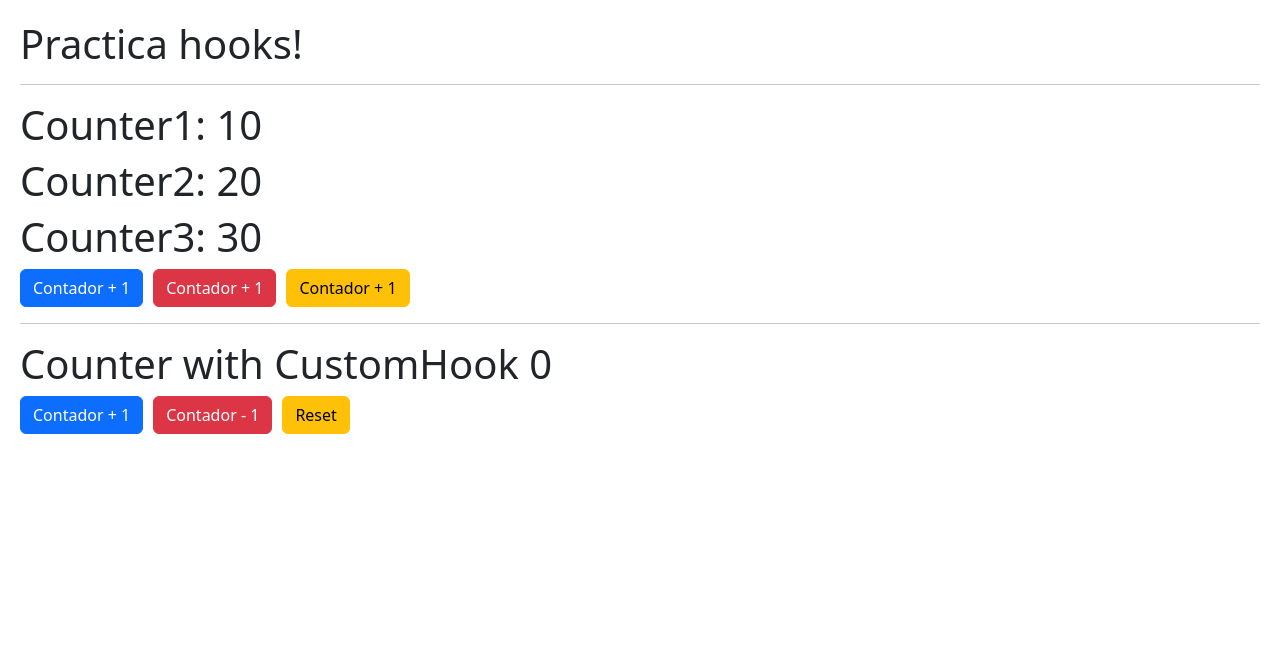
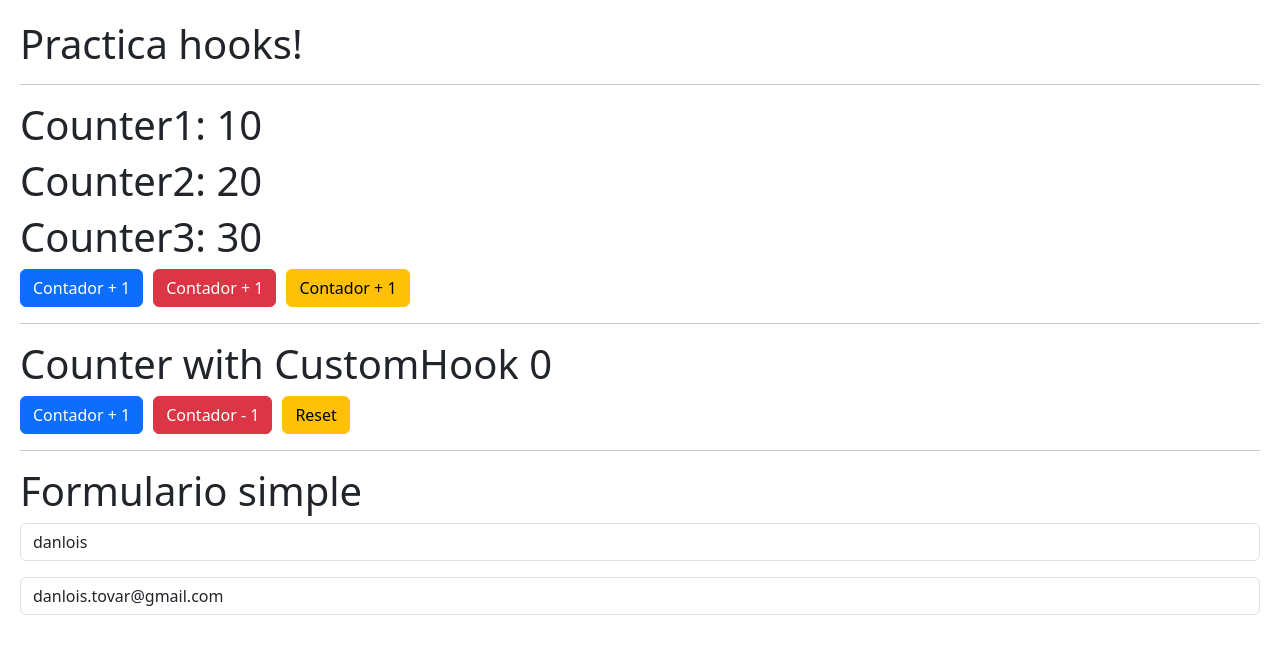
Before and after one commit to DanloisTovar/hook-app, a React (Vite) app: page / in a window 1280 px wide. Shown: the top 654 px of the page. Built offline with nearby package versions, Linux system fonts and the light colour scheme.

Commit message:
practices useState and useEffect.

```diff
--- a/src/App.jsx
+++ b/src/App.jsx
@@ -1,7 +1,7 @@
 import React from 'react';
 
 // import componetents:
-import { CounterApp, CounterwithCustomHook } from './components';
+import { CounterApp, CounterwithCustomHook, SimpleForm } from './components';
 
 function App() {
     return (
@@ -11,7 +11,9 @@ function App() {
                 <hr />
                 <CounterApp />
                 <hr />
-                {<CounterwithCustomHook />}
+                <CounterwithCustomHook />
+                <hr />
+                <SimpleForm />
             </div>
         </div>
     );
--- /dev/null
+++ b/src/components/SimpleForm.jsx
@@ -0,0 +1,57 @@
+import React, { useEffect, useState } from 'react';
+
+export const SimpleForm = () => {
+    const [formState, setFormState] = useState({
+        username: 'danlois',
+        email: 'danlois.tovar@gmail.com',
+    });
+
+    const { username, email } = formState;
+
+    const onInputChange = ({ target }) => {
+        const { name, value } = target;
+
+        setFormState({
+            ...formState,
+            [name]: value,
+        });
+    };
+
+    useEffect(() => {
+        console.log('useEffet called');
+    }, []);
+
+    useEffect(() => {
+        console.log('form change');
+    }, [formState]);
+
+    useEffect(() => {
+        console.log('email change');
+    }, [email]);
+
+    return (
+        <div>
+            <h1>Formulario simple</h1>
+
+            <input
+                type="text"
+                className="form-control"
+                placeholder="Username"
+                name="username"
+                value={username}
+                onChange={onInputChange}
+            />
+
+            {/* email */}
+
+            <input
+                type="email"
+                className="form-control mt-3"
+                placeholder="email"
+                name="email"
+                value={email}
+                onChange={onInputChange}
+            />
+        </div>
+    );
+};
--- a/src/components/index.js
+++ b/src/components/index.js
@@ -1,2 +1,3 @@
 export * from './CounterApp';
 export * from './CounterwithCustomHook';
+export * from './SimpleForm';
--- a/src/main.jsx
+++ b/src/main.jsx
@@ -3,8 +3,4 @@ import ReactDOM from 'react-dom/client';
 import App from './App';
 import './css/index.css';
 
-ReactDOM.createRoot(document.getElementById('root')).render(
-    <React.StrictMode>
-        <App />
-    </React.StrictMode>,
-);
+ReactDOM.createRoot(document.getElementById('root')).render(<App />);
```
